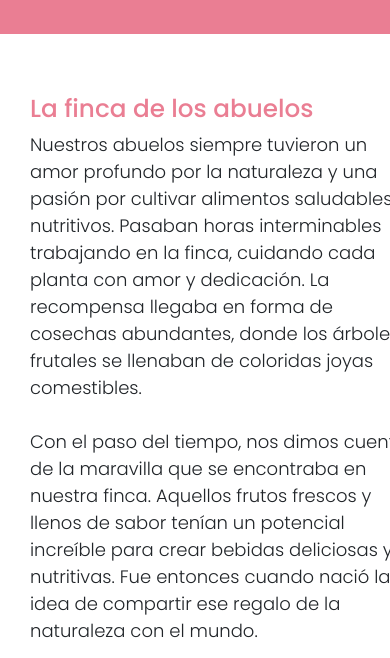
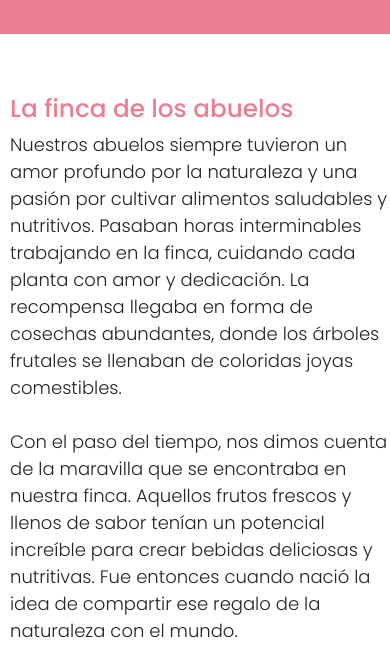
Before and after one commit to laurabonilla90/frutismoothie, a website: page pages/quienessomos.html in a window 390 px wide. Shown: the part 147-805 px from the top of the page. Drawn offline with nearby package versions, Linux system fonts and the light colour scheme.

Commit message:
margin mobile v2

```diff
--- a/scss/styles.scss
+++ b/scss/styles.scss
@@ -308,8 +308,7 @@ footer{
     }
 
     .historia {
-        margin-left: 30px;
-        margin-right: 30px;
+        margin-left: 10px;
     }
 
 }
```
Also changed, not shown: css/styles.css, 1 other file.
